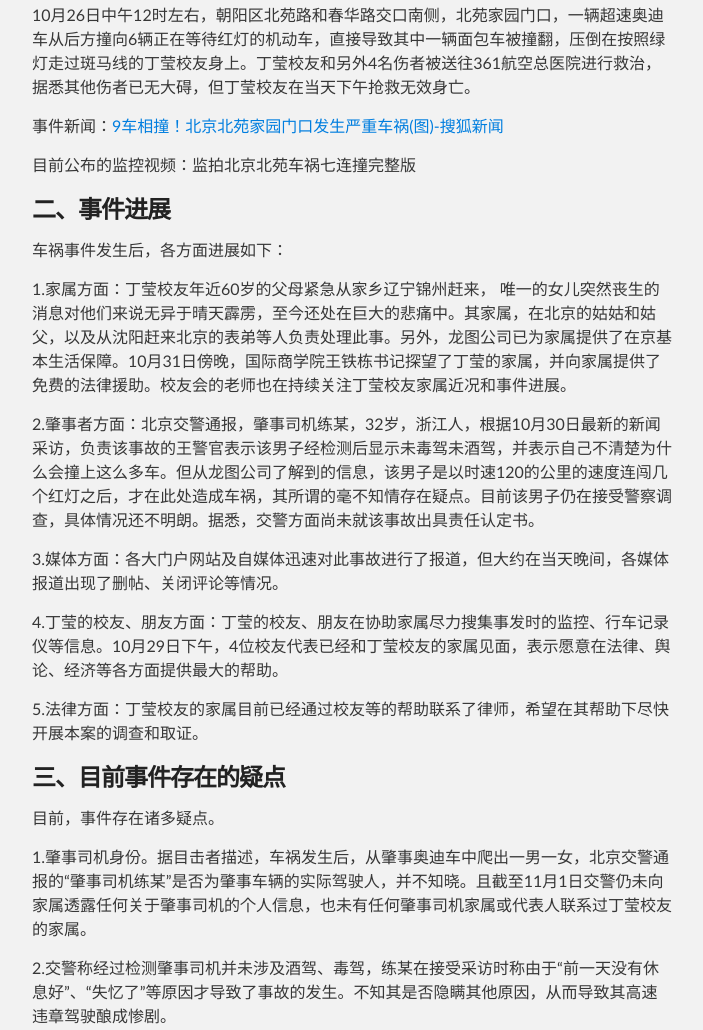
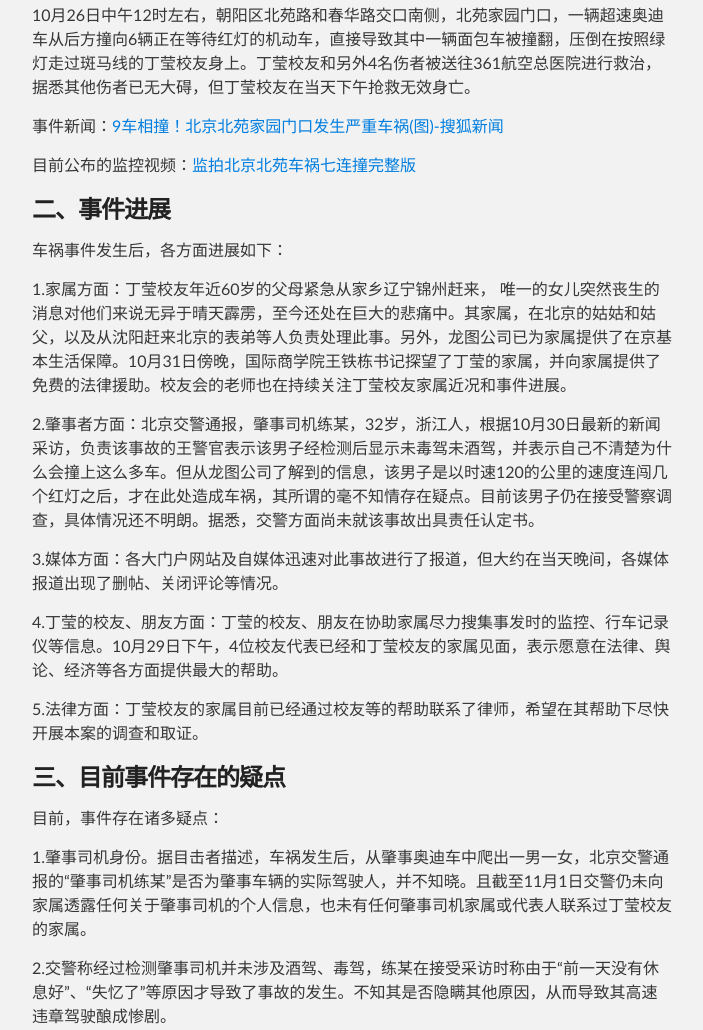
Before and after one commit to fightforourselve/fightforourselve1.github.io, a plain HTML site: page index.html in a window 1280 px wide. Shown: the part 739-1769 px from the top of the page, without its empty margins (288-991 px from the left). Drawn offline with Linux system fonts and the light colour scheme.

Commit message:
Update index.html

```diff
--- a/index.html
+++ b/index.html
@@ -38,8 +38,8 @@
 
 <p>丁莹，28岁，家中独女，在中青龙图网络技术有限公司担任财务工作，对外经济贸易大学国际商学院2011届会计学CGA方向毕业生，曾供职于德勤华永会计师事务所北京分所。<p>
 <p>10月26日中午12时左右，朝阳区北苑路和春华路交口南侧，北苑家园门口，一辆超速奥迪车从后方撞向6辆正在等待红灯的机动车，直接导致其中一辆面包车被撞翻，压倒在按照绿灯走过斑马线的丁莹校友身上。丁莹校友和另外4名伤者被送往361航空总医院进行救治，据悉其他伤者已无大碍，但丁莹校友在当天下午抢救无效身亡。<p>
-        <p>事件新闻：<a href"news.sohu.com/20161026/n471375239.shtml">9车相撞！北京北苑家园门口发生严重车祸(图)-搜狐新闻</a><p>
-<p>目前公布的监控视频：监拍北京北苑车祸七连撞完整版<p>
+<p>事件新闻：<a href"news.sohu.com/20161026/n471375239.shtml">9车相撞！北京北苑家园门口发生严重车祸(图)-搜狐新闻</a><p>
+<p>目前公布的监控视频：<a href"v.youku.com/v_show/id_XMTc3ODQ5MTU0NA%3D%3D.html%3Ffrom%3Ds1.8-1-1.2">监拍北京北苑车祸七连撞完整版</a><p>
 <h3>
 <a id="creating-pages-manually" class="anchor" href="#creating-pages-manually" aria-hidden="true"><span aria-hidden="true" class="octicon octicon-link"></span></a>二、事件进展</h3>
 
@@ -52,7 +52,7 @@
 <h3>
 <a id="authors-and-contributors" class="anchor" href="#authors-and-contributors" aria-hidden="true"><span aria-hidden="true" class="octicon octicon-link"></span></a>三、目前事件存在的疑点</h3>
 
-<p>目前，事件存在诸多疑点。<p>
+<p>目前，事件存在诸多疑点：<p>
 <p>1.肇事司机身份。据目击者描述，车祸发生后，从肇事奥迪车中爬出一男一女，北京交警通报的“肇事司机练某”是否为肇事车辆的实际驾驶人，并不知晓。且截至11月1日交警仍未向家属透露任何关于肇事司机的个人信息，也未有任何肇事司机家属或代表人联系过丁莹校友的家属。<p>
 <p>2.交警称经过检测肇事司机并未涉及酒驾、毒驾，练某在接受采访时称由于“前一天没有休息好”、“失忆了”等原因才导致了事故的发生。不知其是否隐瞒其他原因，从而导致其高速违章驾驶酿成惨剧。<p>
 <p>3.媒体方面为何被严重封锁、删帖。<p>
```
